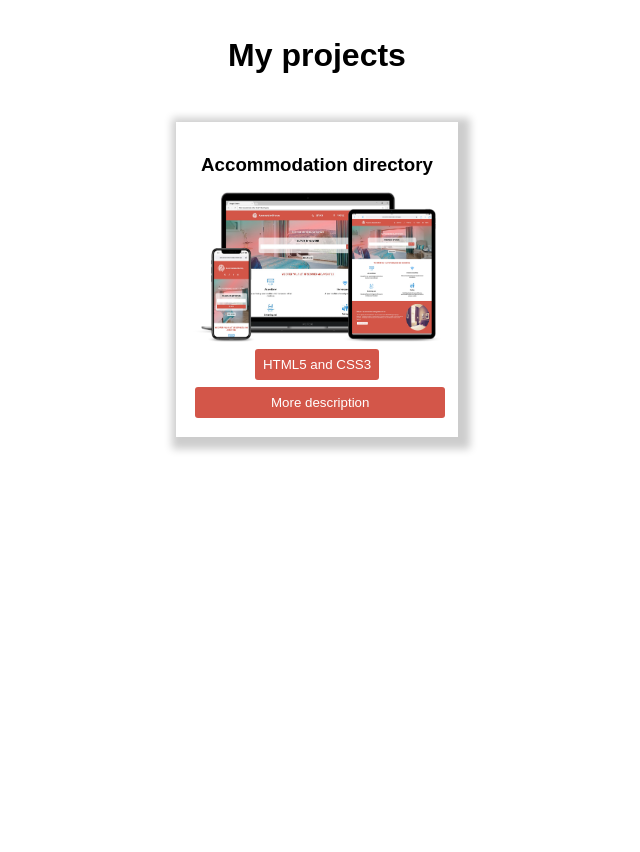
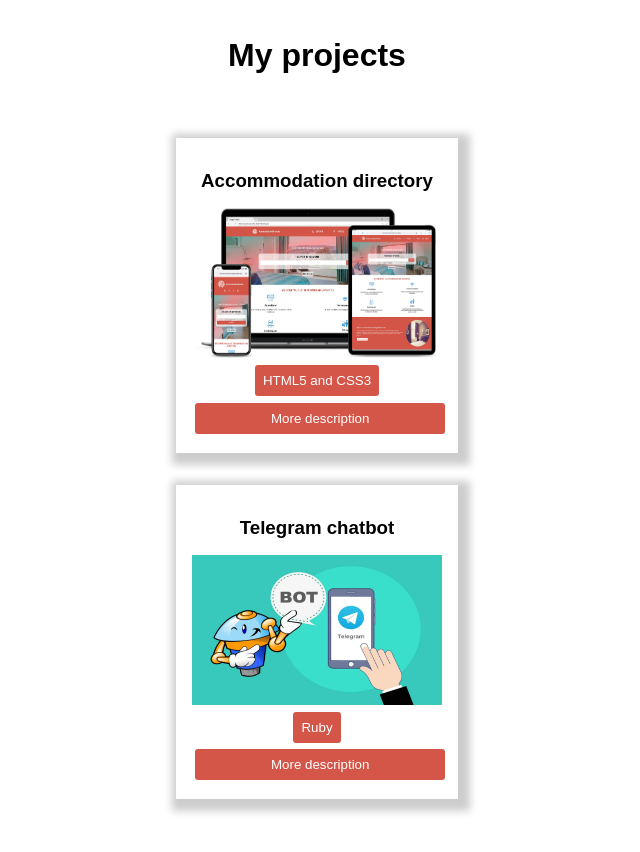
Before and after one commit to descholar-ceo/portfolio, a website: page index.html in a window 1280 px wide. Shown: the part 340-1192 px from the top of the page, without its empty margins (323-963 px from the left). Before the commit the page ends 825 px from the top, so only its background shows below. Drawn offline with Linux system fonts and the light colour scheme.

Commit message:
Add screenshots

```diff
--- a/index.html
+++ b/index.html
@@ -80,7 +80,7 @@
         <section class="width-100 m-0 padding-y-1 centered-h-v">
             <h1 class="text-2 centered-text margin-y-1 width-90">My projects</h1>
             <div class="margin-y-1 width-100 centered-h-v white-transparent-bg padding-1 rounded-corners-1">
-                <div class="box-with-shadows padding-1">
+                <div class="box-with-shadows padding-1 margin-y-1">
                     <div>
                         <h3 class="centered-text margin-y-1">Accommodation directory</h3>
                         <img class="project-screenshot" src="./assets/images/accomodation-directory.png" alt="Accommodation directory"/>
@@ -94,6 +94,20 @@
                         type="button">More description</button>
                     </div>
                 </div>
+                <div class="box-with-shadows padding-1 margin-y-1">
+                    <div>
+                        <h3 class="centered-text margin-y-1">Telegram chatbot</h3>
+                        <img class="project-screenshot" src="./assets/images/telegram-bot.jpg" alt="Accommodation directory"/>
+                    </div>
+                    <div class="flex-horizontal-center">
+                        <button class="button-secondry white-text"
+                        type="button">Ruby</button>
+                    </div>
+                    <div>
+                        <button class="button-secondry white-text width-100"
+                        type="button">More description</button>
+                    </div>
+                </div>
             </div>
 
         </section>
```
Also changed, not shown: assets/images/boiler.jpg (added), assets/images/telegram-bot.jpg (added).
